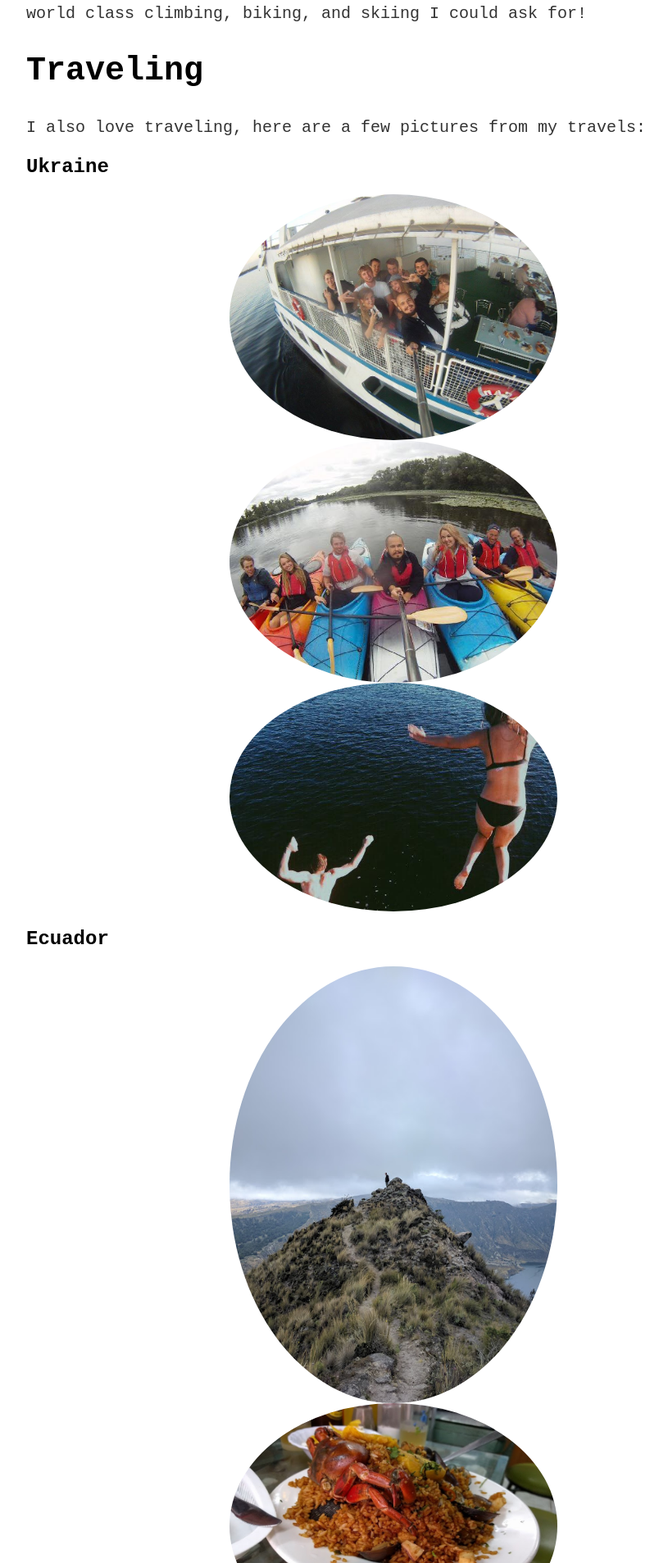
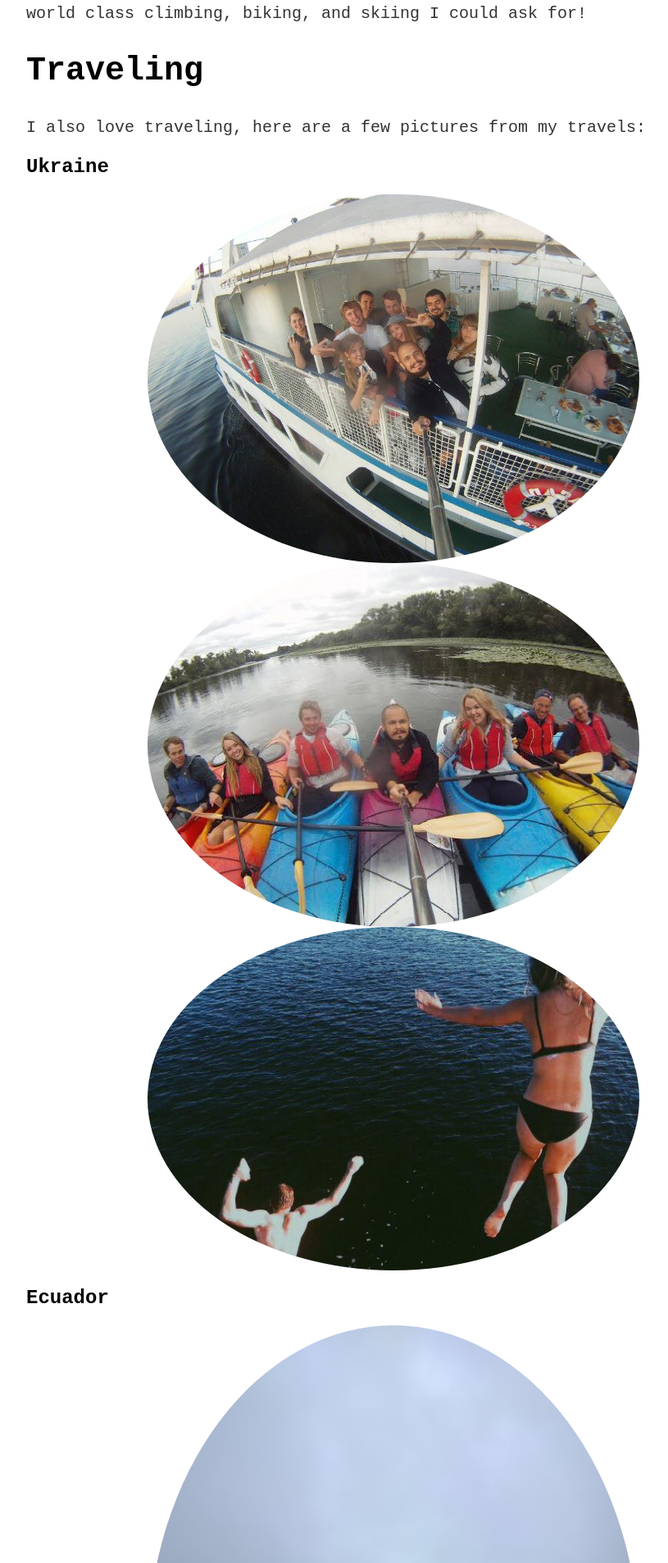
Before and after one commit to WilderLavington/old_web_page, a Jekyll site: the page built from about/index.md, in a window 1280 px wide. Shown: the part 830-2737 px from the top of the page at 82% size, without its empty margins (160-975 px from the left). Built offline with Jekyll 4.4.1, drawn with Linux system fonts in a browser that asks for light colours; our own code applies the rules of GitHub Pages for plain Markdown files.

Commit message:
Update index.md

```diff
--- a/about/index.md
+++ b/about/index.md
@@ -10,17 +10,17 @@ For anyone who has visited the peoples republic of Boulder, my disposition and h
 I also love traveling, here are a few pictures from my travels:
 
 ## Ukraine
-<div style="text-align:center"><a href="url"><img src="https://wilderlavington.github.io/assets/ukraine/ukraine1.jpg" height="auto" width="400" style="border-radius:50%"></a></div>
+<div style="text-align:center"><a href="url"><img src="https://wilderlavington.github.io/assets/ukraine/ukraine1.jpg" height="auto" width="600" style="border-radius:50%"></a></div>
 
-<div style="text-align:center"><a href="url"><img src="https://wilderlavington.github.io/assets/ukraine/ukraine2.jpg" height="auto" width="400" style="border-radius:50%"></a></div>
+<div style="text-align:center"><a href="url"><img src="https://wilderlavington.github.io/assets/ukraine/ukraine2.jpg" height="auto" width="600" style="border-radius:50%"></a></div>
 
-<div style="text-align:center"><a href="url"><img src="https://wilderlavington.github.io/assets/ukraine/ukraine3.jpg" height="auto" width="400" style="border-radius:50%"></a></div>
+<div style="text-align:center"><a href="url"><img src="https://wilderlavington.github.io/assets/ukraine/ukraine3.jpg" height="auto" width="600" style="border-radius:50%"></a></div>
 
 ## Ecuador
-<div style="text-align:center"><a href="url"><img src="https://wilderlavington.github.io/assets/ecuador/ecuador1.jpg" height="auto" width="400" style="border-radius:50%"></a></div>
+<div style="text-align:center"><a href="url"><img src="https://wilderlavington.github.io/assets/ecuador/ecuador1.jpg" height="auto" width="600" style="border-radius:50%"></a></div>
 
-<div style="text-align:center"><a href="url"><img src="https://wilderlavington.github.io/assets/ecuador/ecuador2.jpg" height="auto" width="400" style="border-radius:50%"></a></div>
+<div style="text-align:center"><a href="url"><img src="https://wilderlavington.github.io/assets/ecuador/ecuador2.jpg" height="auto" width="600" style="border-radius:50%"></a></div>
 
-<div style="text-align:center"><a href="url"><img src="https://wilderlavington.github.io/assets/ecuador/ecuador3.jpg" height="auto" width="400" style="border-radius:50%"></a></div>
+<div style="text-align:center"><a href="url"><img src="https://wilderlavington.github.io/assets/ecuador/ecuador3.jpg" height="auto" width="600" style="border-radius:50%"></a></div>
 
 I have also been to: Columbia, Iceland, Spain, Amsterdam, France, Italy, Belize, and Canada (of course). Hopefully one day I will be a truly international scientist.
```
